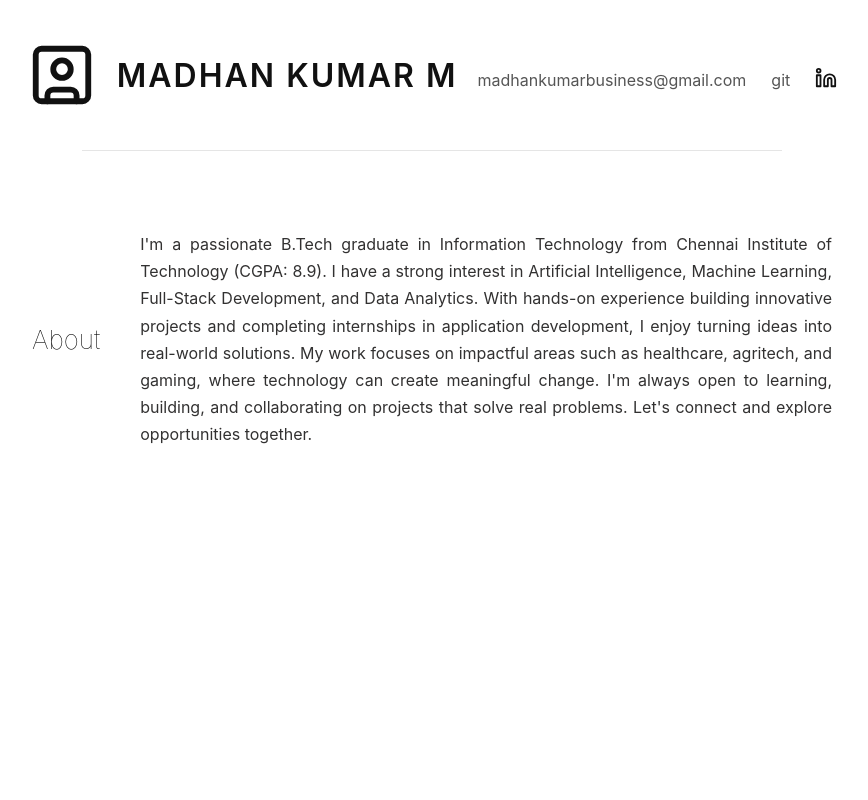
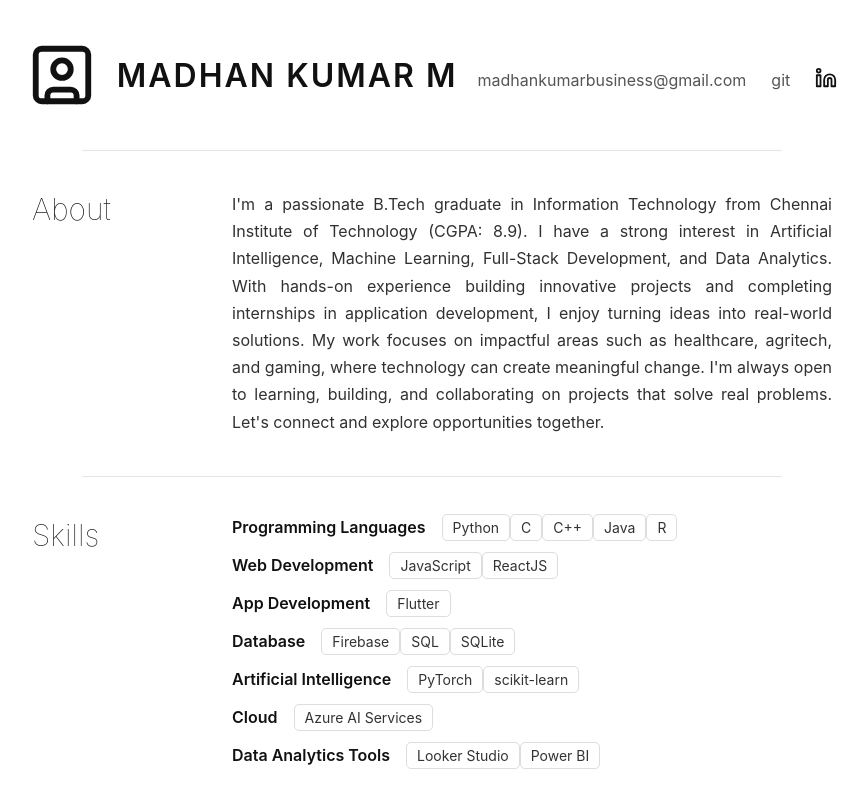
Before and after one commit to the-madhankumar/the-madhankumar.github.io, a React (Create React App) app: page / in a window 1280 px wide. Shown: the whole page, without its empty margins (208-1076 px from the left). Built offline with nearby package versions, Linux system fonts and the light colour scheme.

Commit message:
feat(skills): add skills section with categorized skill list

```diff
--- /dev/null
+++ b/src/components/Data/Skills.js
@@ -0,0 +1,35 @@
+const skills = {
+  title: "Skills",
+  categories: [
+    {
+      name: "Programming Languages",
+      skills: ["Python", "C", "C++", "Java", "R"]
+    },
+    {
+      name: "Web Development",
+      skills: ["JavaScript", "ReactJS"]
+    },
+    {
+      name: "App Development",
+      skills: ["Flutter"]
+    },
+    {
+      name: "Database",
+      skills: ["Firebase", "SQL", "SQLite"]
+    },
+    {
+      name: "Artificial Intelligence",
+      skills: ["PyTorch", "scikit-learn"]
+    },
+    {
+      name: "Cloud",
+      skills: ["Azure AI Services"]
+    },
+    {
+      name: "Data Analytics Tools",
+      skills: ["Looker Studio", "Power BI"]
+    }
+  ]
+}
+
+export default skills
--- a/src/components/Home/index.css
+++ b/src/components/Home/index.css
@@ -21,7 +21,7 @@
   justify-content: space-between;
   align-items: center;
   gap: 20px;
-  padding: 40px 40px;
+  padding-top: 40px;
 }
 
 .first-section svg {
@@ -64,23 +64,22 @@
   max-width: 700px;
   height: 1px;
   background: #e5e5e5;
+  margin: 40px 40px;
 }
 
-/* Second Section */
-.second-section{
+/* Common */
+.section{
   max-width: 800px;
-  margin: 80px auto;
-  display: flex;
-  flex-direction: row;
-  justify-content: space-between;
-  align-items: center;
+  width: 100%;
+  display: grid;
+  grid-template-columns: 160px 1fr;
   gap: 40px;
+  align-items: start;
 }
 
 .title{
-  font-size: 26px;
+  font-size: 30px;
   font-weight: 50;
-  color: black;
 }
 
 .description{
@@ -89,3 +88,36 @@
   color: #323131;
   text-align: justify;
 }
+
+/* Second Section */
+
+/* SKILLS */
+
+.skills-container{
+  display: flex;
+  flex-direction: column;
+  gap: 18px;
+}
+
+/* SKILL CATEGORY */
+
+.skill-category{
+  display: flex;
+  flex-wrap: wrap;
+  gap: 10px;
+}
+
+.skill-title{
+  font-weight: 600;
+  margin-right: 6px;
+}
+
+/* SKILL BADGES */
+
+.skill-item{
+  padding: 4px 10px;
+  border: 1px solid #ddd;
+  border-radius: 5px;
+  font-size: 14px;
+  color: #333;
+}
--- a/src/components/Home/index.js
+++ b/src/components/Home/index.js
@@ -1,10 +1,9 @@
 import { SquareUser, Linkedin } from 'lucide-react';
+import { Divider, SkillsResolve } from '../utils/utils'
+
 import about from '../Data/About';
+import skills from '../Data/Skills';
 import './index.css'
-
-const Divider = () => {
-    return <div className="divider"></div>
-}
 
 const Home = () => {
     return (
@@ -29,9 +28,25 @@ const Home = () => {
 
             <Divider />
 
-            <div className='second-section'>
+            <div className='section'>
                 <div className='title'>{about.title}</div>
                 <div className='description'>{about.description}</div>
+            </div>
+
+            <Divider />
+
+            <div className='section'>
+                <div className='title'>{skills.title}</div>
+
+                <div className='skills-container'>
+                    {skills.categories?.map((category, index) => (
+                        <SkillsResolve
+                            key={index}
+                            name={category.name}
+                            skills={category.skills}
+                        />
+                    ))}
+                </div>
             </div>
         </div>
     )
--- /dev/null
+++ b/src/components/utils/utils.js
@@ -0,0 +1,21 @@
+export const Divider = () => {
+  return <div className="divider"></div>
+}
+
+export const SkillsResolve = (props) => {
+  const { name, skills } = props
+
+  return (
+    <div className="skill-category">
+      <div className="skill-title">{name}</div>
+
+      <div className="skill-list">
+        {skills.map((skill, index) => (
+          <span key={index} className="skill-item">
+            {skill}
+          </span>
+        ))}
+      </div>
+    </div>
+  )
+}
```
